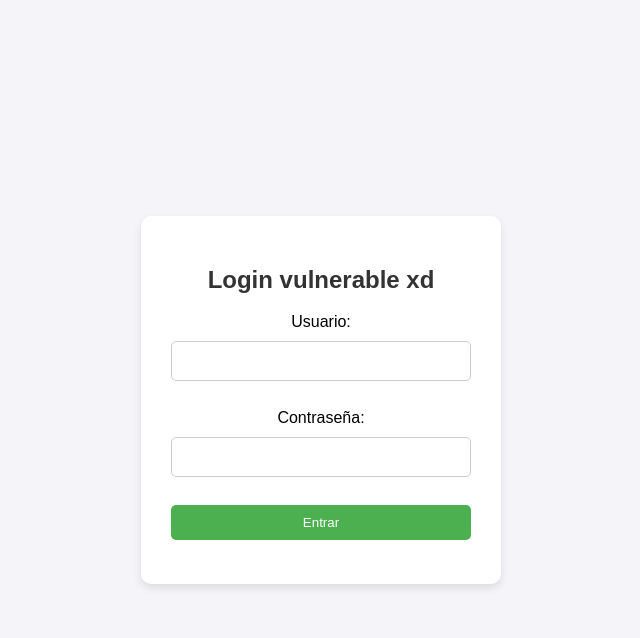
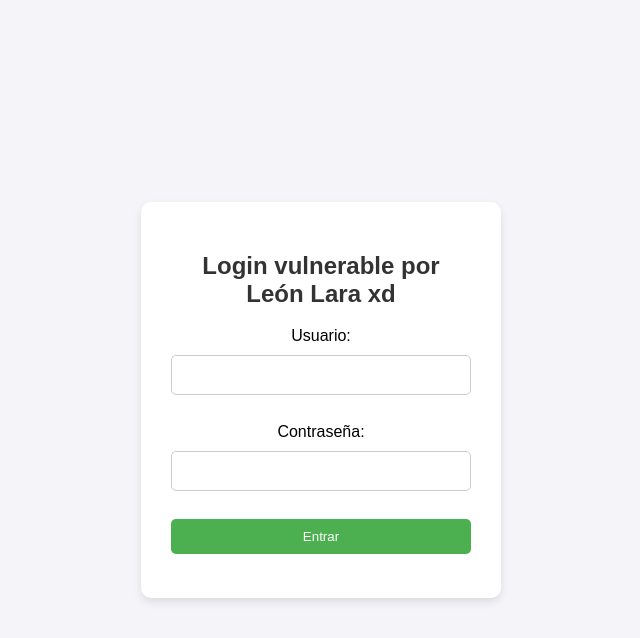
Before and after one commit to EmilianoLeonel08/nosql_injection, a Flask app: page / in a window 1280 px wide. Shown: the top 638 px of the page, without its empty margins (319-959 px from the left). Run offline with Flask 3, Linux system fonts and the light colour scheme.

Commit message:
Update login.html

```diff
--- a/templates/login.html
+++ b/templates/login.html
@@ -8,7 +8,7 @@
 </head>
 <body>
 	<div class="container">
-    	<h2>Login vulnerable xd</h2>
+    	<h2>Login vulnerable por León Lara xd</h2>
     	<form method="POST">
         	Usuario: <input name="username" type="text" required><br>
         	Contraseña: <input name="password" type="password" required><br>
```
